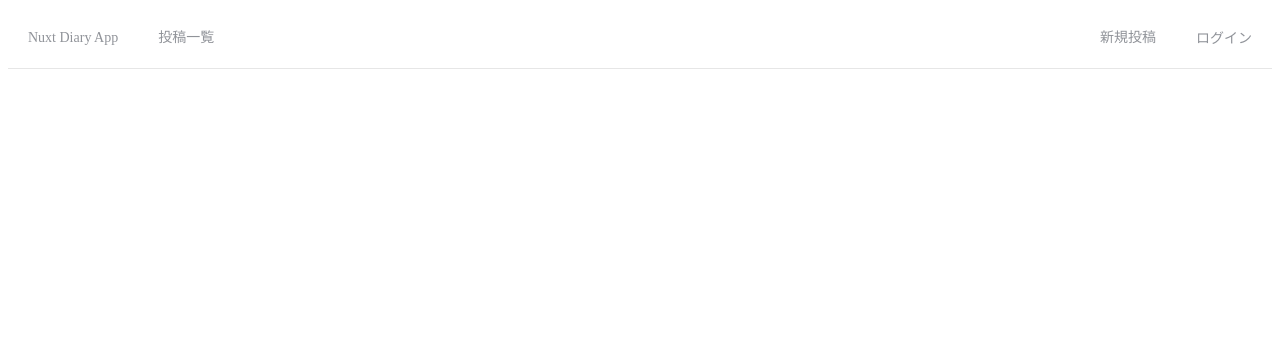
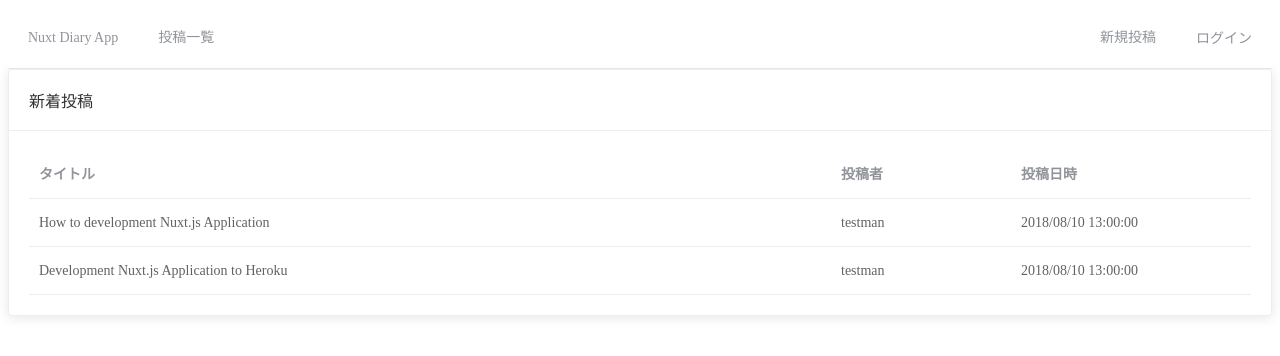
Before and after one commit to kurakuramikan/study-firebase-on-nuxt, a Nuxt app: page /posts in a window 1280 px wide. Shown: the top 356 px of the page. Built offline with nearby package versions, Linux system fonts and the light colour scheme.

Commit message:
[Add] Add index page in posts
- Add index page in posts

```diff
--- /dev/null
+++ b/app/pages/posts/index.vue
@@ -0,0 +1,49 @@
+<template>
+  <section class="container posts-page">
+    <el-card style="flex: 1">
+      <div slot="header" class="clearfix">
+        <span>新着投稿</span>
+      </div>
+      <el-table :data="showPosts" style="width: 100%" class="table">
+        <el-table-column prop="title" label="タイトル"></el-table-column>
+        <el-table-column prop="user.id" label="投稿者" width="180"></el-table-column>
+        <el-table-column prop="created_at" label="投稿日時" width="240"></el-table-column>
+      </el-table>
+    </el-card>
+  </section>
+</template>
+
+<script>
+export default {
+  computed: {
+    showPosts() {
+      return [
+        {
+          id: "001",
+          title: "How to development Nuxt.js Application",
+          body: "texttexttexttexttexttexttexttexttexttexttexttext...",
+          created_at: "2018/08/10 13:00:00",
+          user: {
+            id: "testman"
+          }
+        },
+        {
+          id: "002",
+          title: "Development Nuxt.js Application to Heroku",
+          body: "texttexttexttexttexttexttexttexttexttexttexttext...",
+          created_at: "2018/08/10 13:00:00",
+          user: {
+            id: "testman"
+          }
+        }
+      ];
+    }
+  }
+};
+</script>
+
+<style>
+.posts-page .el-table__row {
+  cursor: pointer;
+}
+</style>
```
